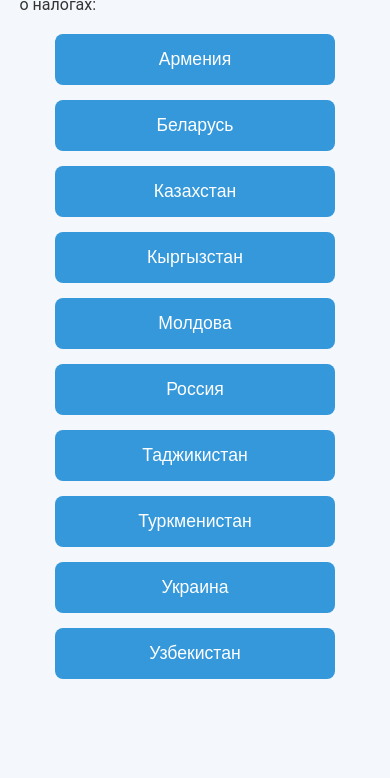
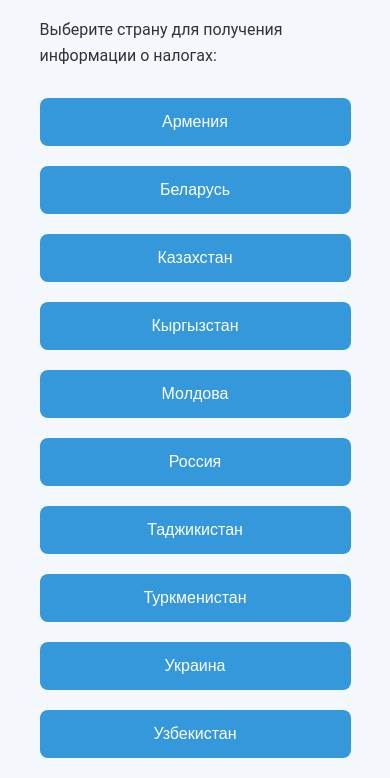
Before and after one commit to alenaklad/taxes, a plain HTML site: page index.html in a window 390 px wide. Shown: the part 215-993 px from the top of the page. Before the commit the page ends 924 px from the top, so only its background shows below. Drawn offline with Linux system fonts and the light colour scheme; files that its build step writes are made by us from their sources.

Commit message:
Update style.css

```diff
--- a/style.css
+++ b/style.css
@@ -9,6 +9,7 @@ body {
     font-family: 'Roboto', sans-serif;
     background-color: #f4f7fb;
     color: #333;
+    line-height: 1.6;
 }
 
 .container {
@@ -18,7 +19,6 @@ body {
     padding: 30px 0;
 }
 
-/* Заголовок */
 h1 {
     text-align: center;
     font-size: 2.5rem;
@@ -26,13 +26,12 @@ h1 {
     margin-bottom: 20px;
 }
 
-/* Кнопки стран */
+/* Стиль для кнопок */
 .countries {
-    display: flex;
-    flex-wrap: wrap;
-    justify-content: center;
-    gap: 15px;
-    margin-top: 20px;
+    display: grid;
+    grid-template-columns: repeat(auto-fill, minmax(200px, 1fr));
+    gap: 20px;
+    margin-top: 30px;
 }
 
 button {
@@ -44,6 +43,7 @@ button {
     border-radius: 8px;
     cursor: pointer;
     transition: background-color 0.3s ease;
+    text-align: center;
 }
 
 button:hover {
@@ -54,25 +54,13 @@ button:focus {
     outline: none;
 }
 
-/* Стиль для мобильных устройств */
+/* Адаптивные стили для мобильных устройств */
 @media (max-width: 768px) {
-    .countries {
-        flex-direction: column;
-        align-items: center;
+    .container {
+        padding: 20px;
     }
 
     button {
-        width: 80%;
-        font-size: 1.1rem;
+        font-size: 1rem;
     }
 }
-
-/* Кнопка назад */
-button.back-button {
-    background-color: #2ecc71;
-    margin-top: 30px;
-}
-
-button.back-button:hover {
-    background-color: #27ae60;
-}
```
